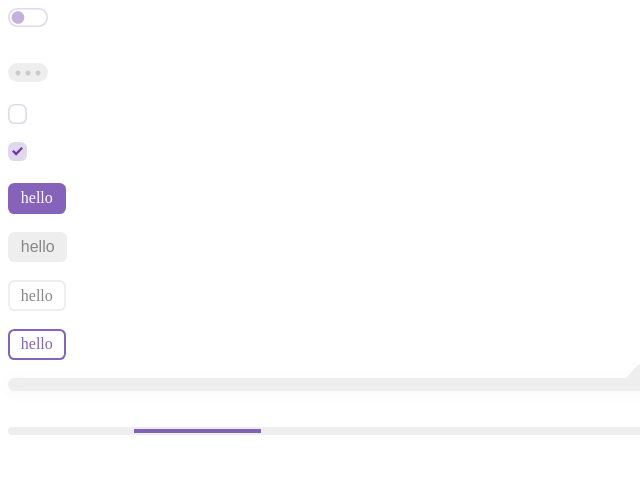
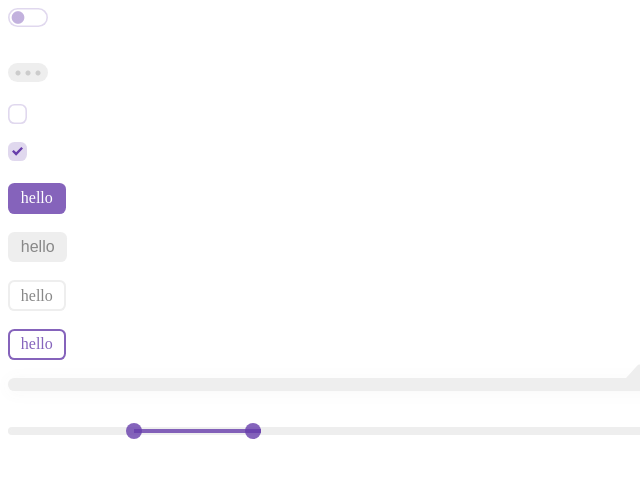
Before and after one commit to arccoza/brisk-style, a website: page experiment.html in a window 1280 px wide. Shown: the full height of the page, 0-640 px from the left. Drawn offline with Linux system fonts and the light colour scheme.

Commit message:
Fix progress-bar handle attr using fallback, which isn't supported yet

```diff
--- a/style.css
+++ b/style.css
@@ -201,7 +201,7 @@
 }
 
 .progress-bar:before, .progress-bar:after {
-  content: attr(handle-icon, '');
+  content: attr(handle-icon);
   display: flex;
   align-items: center;
   justify-content: center;
```
